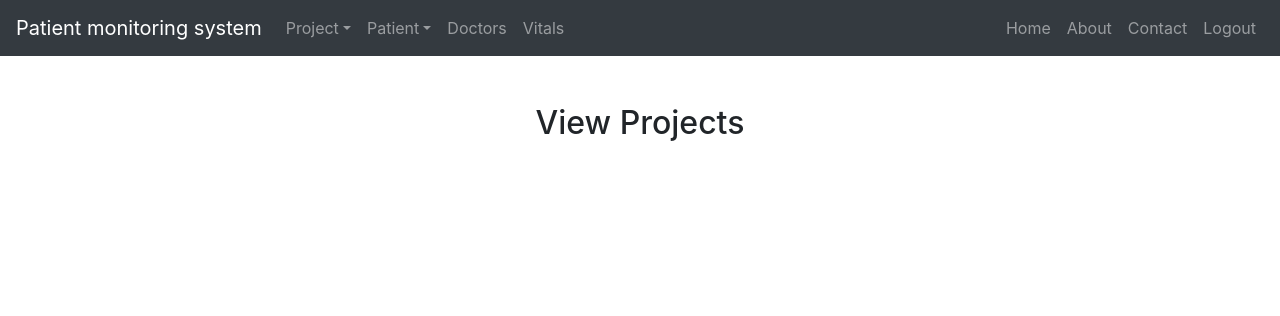
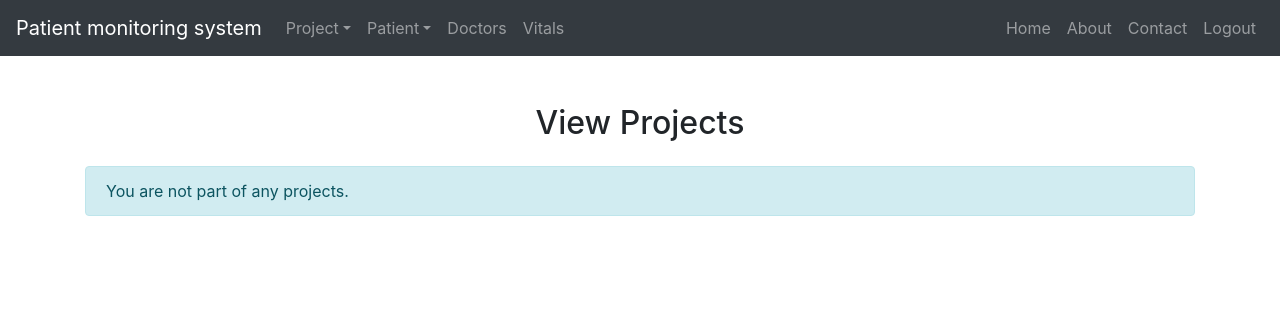
Before and after one commit to MONK-system/system, a Django app: page /viewProject/ in a window 1280 px wide. Shown: the top 316 px of the page. Run offline with Django 5.2, Linux system fonts and the light colour scheme; a user stored in the database is signed in; data comes from the database, SQL or seed files in the repository; both versions use the stored data as it was after the commit; some libraries are stand-ins or nearby versions.

Commit message:
Updated views to match functionality added in last commit, also removed unused code.

```diff
--- a/monksystem/base/templates/base/view_patient.html
+++ b/monksystem/base/templates/base/view_patient.html
@@ -22,11 +22,11 @@
         <tbody>
         {% for patient in patients %}
             <tr>
-                <td>{{ patient.patient_id }}</td>
+                <td><a href="{% url 'patient' patient.patient_id %}">{{ patient.patient_id }}</a></td>
                 <td>{{ patient.name }}</td>
                 <td>{{ patient.gender }}</td>
                 <td>{{ patient.birth_date|date:"Y-m-d" }}</td>
-                <td>{{ patient.file.id }}</td>
+                <td><a href="{% url 'file' patient.file.id %}">{{ patient.file.id }}</a></td>
             </tr>
         {% empty %}
             <tr>
--- a/monksystem/base/templates/base/view_project.html
+++ b/monksystem/base/templates/base/view_project.html
@@ -6,13 +6,15 @@
 <div class="container mt-5">
     <h2 class="text-center mb-4">View Projects</h2>
 
+    <!-- Check if the doctor is associated with any projects -->
+    {% if projects %}
         {% for project in projects %}
         <div class="card mb-3">
             <div class="card-header">
                 {% if request.user.doctor in project.doctors.all %}
-                <a href="{% url 'project' project.id %}"><strong>Project: {{ project.rekNummer }}</a></strong> - {{ project.description }}
+                    <a href="{% url 'project' project.id %}"><strong>Project: {{ project.rekNummer }}</strong></a> - {{ project.description }}
                 {% else %}
-                <span><strong>Project: {{ project.rekNummer }} </strong> </span> - {{ project.description }}
+                    <span><strong>Project: {{ project.rekNummer }}</strong></span> - {{ project.description }}
                 {% endif %}
             </div>
             <div class="card-body">
@@ -30,7 +32,9 @@
                         </div>
                     </div>
                     {% empty %}
+                    <div class="col">
                         <p>No doctors assigned to this project yet.</p>
+                    </div>
                     {% endfor %}
                 </div>
 
@@ -42,9 +46,8 @@
                             <div class="card-body">
                                 <h5 class="card-title">{{ patient.name }}</h5>
                                 <p class="card-text">Gender: {{ patient.gender }}</p>
-                            <p class="card-text">Contact: {{ patient.mobile }}</p>
                                 {% if request.user.doctor in project.doctors.all %}
-                                <a href="{% url 'patient' patient.id %}" class="btn btn-primary">View Patient</a>
+                                    <a href="{% url 'patient' patient.patient_id %}" class="btn btn-primary">View Patient</a>
                                 {% else %}
                                     <button class="btn btn-secondary" disabled>View Patient</button>
                                 {% endif %}
@@ -60,5 +63,11 @@
             </div>
         </div>
         {% endfor %}
+    {% else %}
+        <!-- Display a message if the doctor is not associated with any projects -->
+        <div class="alert alert-info" role="alert">
+            You are not part of any projects.
+        </div>
+    {% endif %}
 </div>
 {% endblock %}
```
Also changed, not shown: monksystem/base/views.py (+2 -10 lines), monksystem/db.sqlite3. Lines whose indentation alone changed are shown as unchanged.
